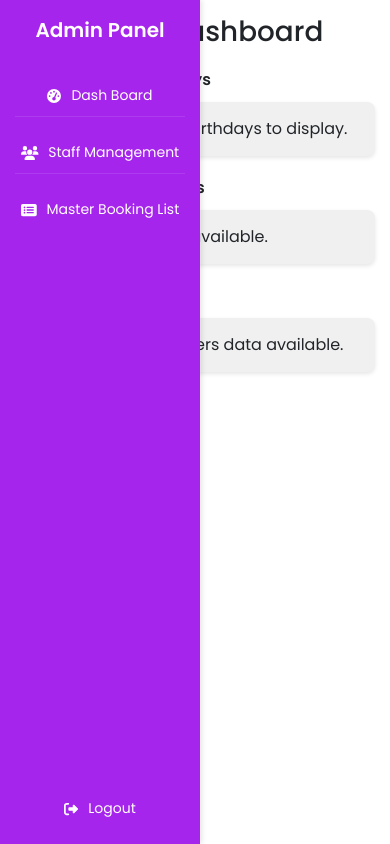
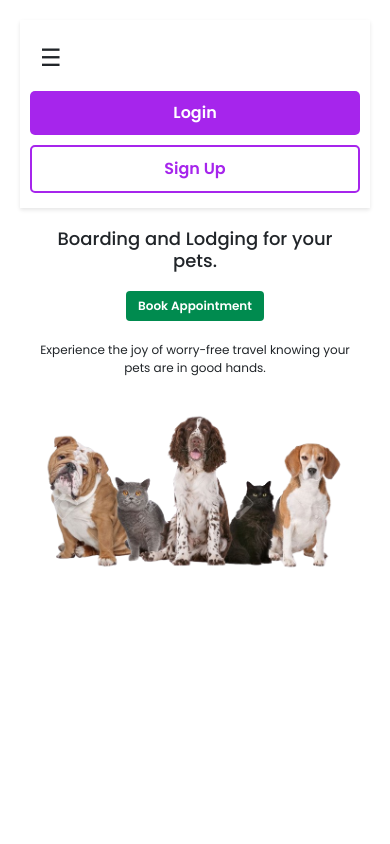
Before and after one commit to geo-jose-deltasoft/Pets-Hostel, a React (Create React App) app in the folder client/: page / in a window 390 px wide. Built offline with nearby package versions, Linux system fonts and the light colour scheme.

Commit message:
Top Bar Hamburger Menu added

```diff
--- a/client/src/App.js
+++ b/client/src/App.js
@@ -22,7 +22,7 @@
   return (
     <div className='app'>
       <Routes>
-        {/*
+
         <Route path="/*" element={<Home />} />
         <Route path="/about" element={<About />} />
         <Route path="/contact" element={<Contact />} />
@@ -35,9 +35,9 @@
 
         <Route path="/staff-list" element={<StaffList />} />
         <Route path="/booking-details" element={<BookingDetails />} />
-        */}
 
-        <Route path="/*" element={<DashBoard/>} />
+
+        <Route path="/dashboard" element={<DashBoard/>} />
         <Route path="/master-booking-list" element={<MasterBookingList/>} />
         <Route path="/staff-management" element={<StaffManagement/>} />
 
--- a/client/src/assets/styles/Home.css
+++ b/client/src/assets/styles/Home.css
@@ -34,8 +34,8 @@
 
 .home-content img {
   width: 100%;
-  max-width: 550px; /* Set the width */
-  height: auto; /* Maintain aspect ratio */
+  max-width: 550px;
+  height: auto;
   max-height: 350px;
 }
 
--- a/client/src/assets/styles/TopBar.css
+++ b/client/src/assets/styles/TopBar.css
@@ -1,3 +1,12 @@
+@import url('https://fonts.googleapis.com/css2?family=Poppins:wght@300;400;500;600&display=swap');
+
+* {
+  margin: 0;
+  padding: 0;
+  box-sizing: border-box;
+  font-family: "Poppins", sans-serif;
+}
+
 .topbar {
   display: flex;
   justify-content: space-between;
@@ -5,6 +14,12 @@
   padding: 10px;
   background-color: #fff;
   box-shadow: 0 2px 4px rgba(0, 0, 0, 0.1);
+  position: relative;
+}
+
+.topbar-left {
+  display: flex;
+  align-items: center;
 }
 
 .topbar ul {
@@ -27,11 +42,11 @@
 }
 
 .topbar li a:hover {
-  color: blue;
+  color: #a625ec;
 }
 
 .topbar li a.active {
-  border-bottom: 2px solid blue;
+  border-bottom: 2px solid #a625ec;
 }
 
 .auth-buttons {
@@ -48,26 +63,26 @@
 }
 
 .login-button {
-  background-color: rgb(0, 82, 234);
+  background-color: #a625ec;
   border: none;
   color: white;
 }
 
 .login-button:hover {
-  background-color: rgb(160, 191, 249);
+  background-color: #dd9dff;
 }
 
 .signup-button {
   margin-right: 20px;
   background-color: transparent;
-  border: 2px solid rgb(0, 82, 234);
-  color: rgb(0, 82, 234);
+  border: 2px solid #a625ec;
+  color: #a625ec;
   margin-left: 10px;
 }
 
 .signup-button:hover {
-  background-color: rgb(160, 191, 249);
-  color: rgb(0, 82, 234);
+  background-color: #dd9dff;
+  color: #a625ec;
 }
 
 /* Media queries for responsiveness */
@@ -77,14 +92,21 @@
     align-items: flex-start;
   }
 
+  .topbar-left {
+    width: 100%;
+    display: flex;
+    justify-content: space-between;
+    align-items: center;
+  }
+
   .topbar ul {
-    display: none; /* Hide the nav links */
+    display: none;
     flex-direction: column;
     width: 100%;
   }
 
   .topbar ul.show {
-    display: flex; /* Show the nav links when toggled */
+    display: flex;
   }
 
   .topbar li {
--- a/client/src/components/layouts/TopBar.js
+++ b/client/src/components/layouts/TopBar.js
@@ -5,9 +5,9 @@
 import '../../assets/styles/TopBar.css';
 
 const TopBar = () => {
-
   const [showLoginPopup, setShowLoginPopup] = useState(false);
   const [showSignupPopup, setShowSignupPopup] = useState(false);
+  const [navOpen, setNavOpen] = useState(false);
 
   // eslint-disable-next-line
   const { pathname } = useLocation();
@@ -20,13 +20,22 @@
     setShowSignupPopup(true);
   };
 
-  return(
+  const toggleNav = () => {
+    setNavOpen(!navOpen);
+  };
+
+  return (
     <nav className='topbar'>
-      <ul>
-        <li><NavLink to="/" end activeClassName="active">Home</NavLink></li>
-        <li><NavLink to="/about" activeClassName="active">About Us</NavLink></li>
-        <li><NavLink to="/contact" activeClassName="active">Contact Us</NavLink></li>
-      </ul>
+      <div className="topbar-left">
+        <div className="hamburger-menu" onClick={toggleNav}>
+          &#9776;
+        </div>
+        <ul className={navOpen ? 'show' : ''}>
+          <li><NavLink to="/" end activeClassName="active">Home</NavLink></li>
+          <li><NavLink to="/about" activeClassName="active">About Us</NavLink></li>
+          <li><NavLink to="/contact" activeClassName="active">Contact Us</NavLink></li>
+        </ul>
+      </div>
       <div className="auth-buttons">
         <button className="login-button" onClick={openLoginPopup}>Login</button>
         <button className="signup-button" onClick={openSignupPopup}>Sign Up</button>
```
